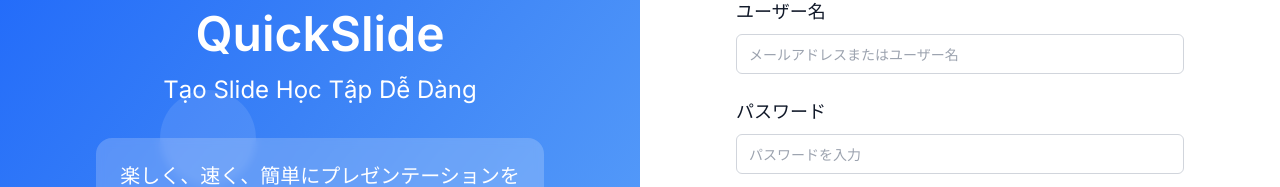
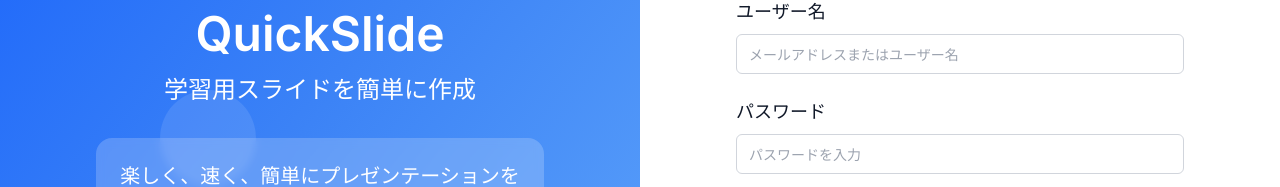
Before and after one commit to MaiVanDang/QuickSlide, a Next.js app in the folder frontend/: page /login in a window 1280 px wide. Shown: the part 310-497 px from the top of the page. Built offline with nearby package versions, Linux system fonts and the light colour scheme; no server answers.

Commit message:
đồng nhất ngôn ngữ trang đăng nhập còn thiếu

```diff
--- a/frontend/app/(auth)/login/page.tsx
+++ b/frontend/app/(auth)/login/page.tsx
@@ -9,7 +9,7 @@
       {/* Cột Trái: Vui vẻ, sinh động, học tiếng Nhật */}
       <ThemeVisual
         title="QuickSlide"
-        subtitle="Tạo Slide Học Tập Dễ Dàng"
+        subtitle="学習用スライドを簡単に作成"
         quote="楽しく、速く、簡単にプレゼンテーションを作成"
         emoji={['あ', 'ア', '漢', '🎌']}
       />
```
